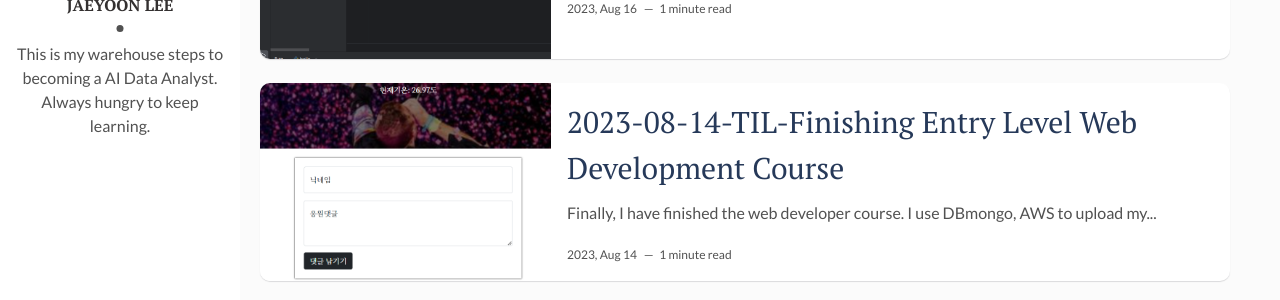
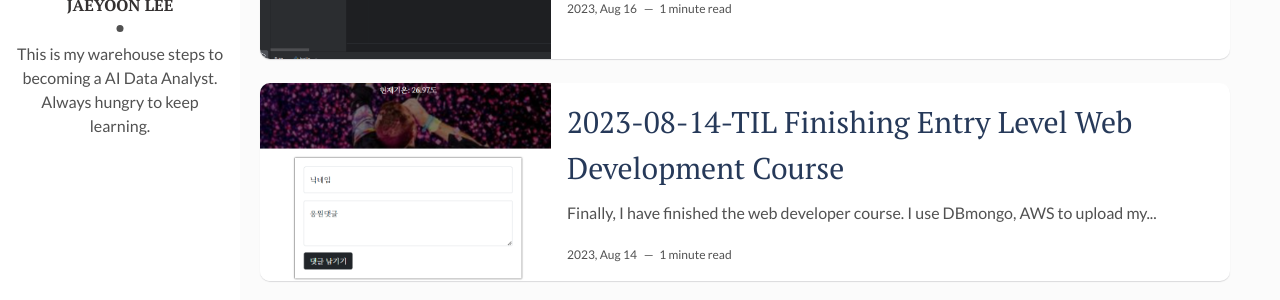
Before and after one commit to JaeYoonAI/JaeYoonAI.github.io, a Jekyll site: the page built from index.html, in a window 1280 px wide and 1100 px high. Shown: the part 137-437 px from the top of the window. Built offline with Jekyll 4.4.1, drawn with Linux system fonts in a browser that asks for light colours; the list of posts is cut into pages by our own code.

```diff
--- a/_posts/2023-08-14-TIL-Finishing-Entry-Level-Web-Development-Course.markdown
+++ b/_posts/2023-08-14-TIL-Finishing-Entry-Level-Web-Development-Course.markdown
@@ -1,6 +1,6 @@
 ---
 layout: post
-title: 2023-08-14-TIL-Finishing Entry Level Web Development Course
+title: 2023-08-14-TIL Finishing Entry Level Web Development Course
 date: 2023-08-14 20:36:20 +0900
 description: Finishing Entry Level Web Development Course # Add post description (optional)
 img: coldplay.png # Add image post (optional)
```
